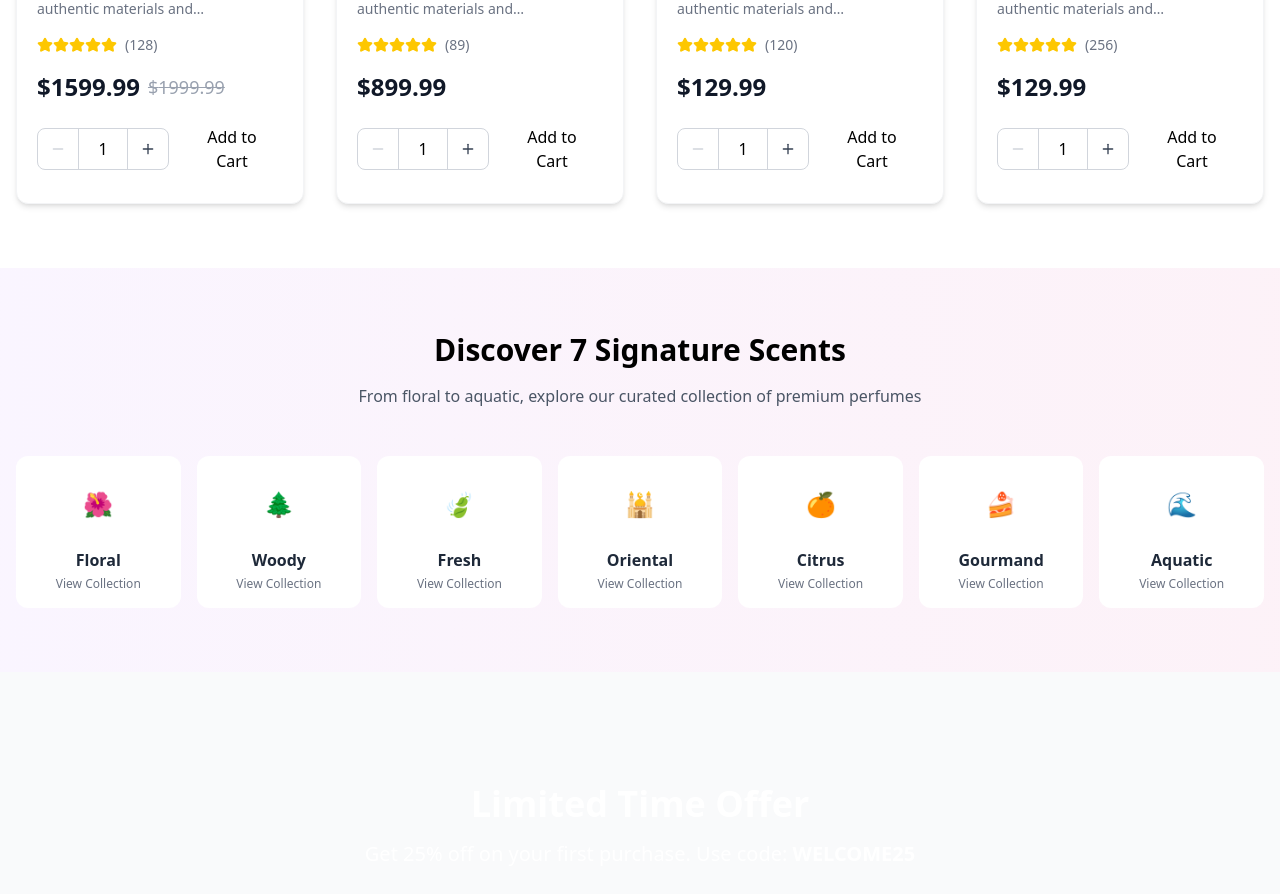
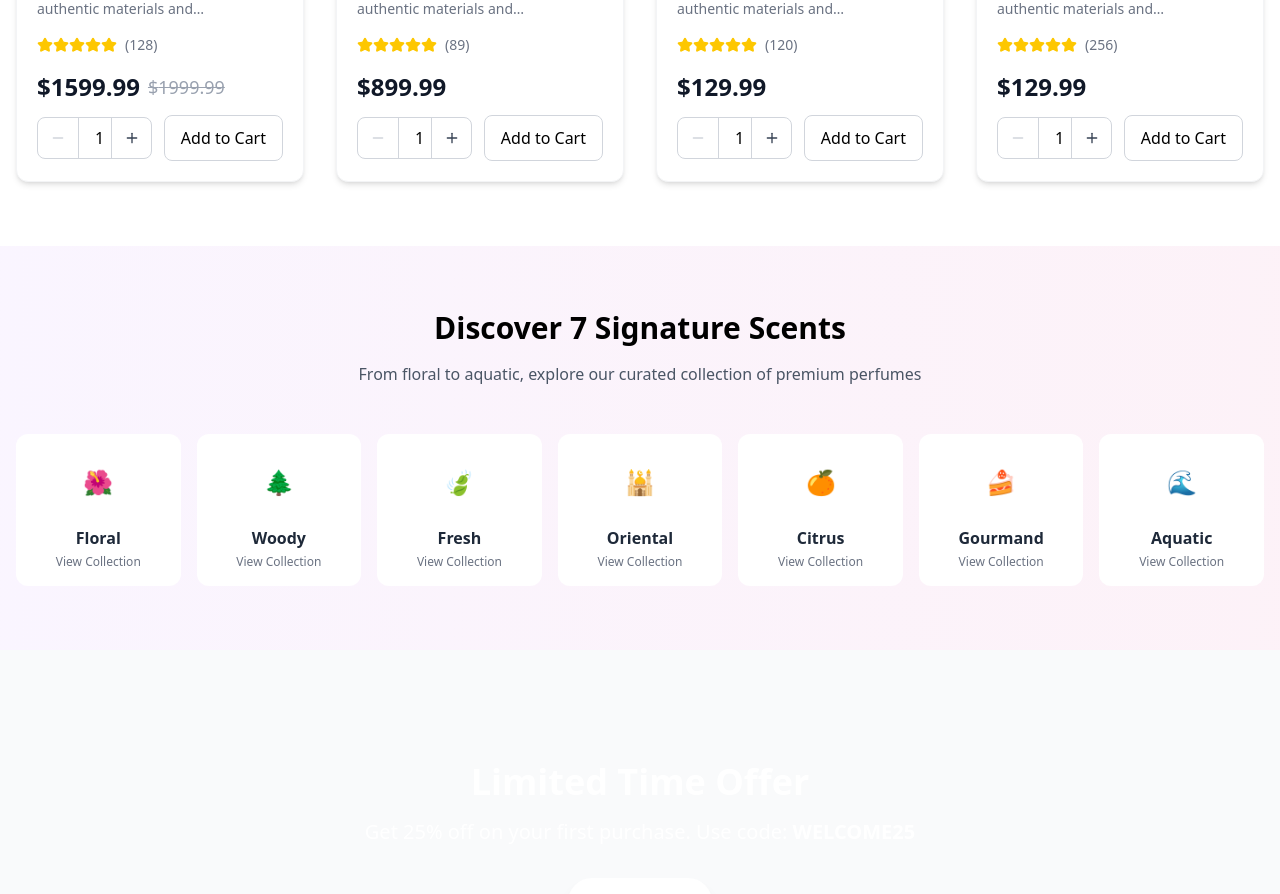
Before and after one commit to Muhammad-Munsif/e-commerce-website, a React (Vite) app: page / in a window 1280 px wide. Shown: the part 3088-3982 px from the top of the page. Built offline with nearby package versions, Linux system fonts and the light colour scheme.

Commit message:
small changes in Shop component

```diff
--- a/src/components/Navbar.jsx
+++ b/src/components/Navbar.jsx
@@ -3,7 +3,7 @@ import { Link, NavLink } from "react-router-dom";
 import {
   Menu,
   X,
-  ShoppingBag,
+
   Search,
   User,
   Heart,
--- a/src/components/ProductCard.jsx
+++ b/src/components/ProductCard.jsx
@@ -180,7 +180,7 @@ const ProductCard = ({ product }) => {
               >
                 <Minus className="w-4 h-4" />
               </button>
-              <span className="px-4 py-2 font-medium min-w-[50px] text-center border-x border-gray-300">
+              <span className="px-4 py-2 font-medium min-w-[30px] text-center border-x border-gray-300">
                 {quantity}
               </span>
               <button
@@ -194,7 +194,7 @@ const ProductCard = ({ product }) => {
             {/* Add to Cart Button */}
             <button
               onClick={handleAddToCart}
-              className="flex-1 flex items-center justify-center  py-2.5 px-4 rounded-lg  transition-colors font-medium"
+              className="flex-1 flex items-center justify-center text-nowrap border-1 border-gray-300 py-2.5 px-4 rounded-lg  transition-colors font-medium"
             >
               {/* <ShoppingCart className="w-5 h-5 mr-2" /> */}
               Add to Cart
--- a/src/pages/Home.jsx
+++ b/src/pages/Home.jsx
@@ -1,94 +1,31 @@
-import React from "react";
-import { Link } from "react-router-dom";
-import {
-  ArrowRight,
-  Sparkles,
-  Shield,
-  Truck,
-  RefreshCw,
-  Gem,
-  Wallet,
-  SprayCan,
-} from "lucide-react";
-import ProductCard from "../components/ProductCard";
+import React from 'react';
+import { Link } from 'react-router-dom';
+import { ArrowRight, Sparkles, Shield, Truck, RefreshCw, Gem, Wallet, SprayCan } from 'lucide-react';
+import ProductCard from '../components/ProductCard';
 
 const Home = () => {
   const featuredProducts = [
-    {
-      uid: 1,
-      name: "Diamond Solitaire Ring",
-      price: 1999.99,
-      oldPrice: 2499.99,
-      category: "Rings",
-      rating: 4.9,
-      reviews: 128,
-      discount: 20,
-      image:
-        "https://images.unsplash.com/photo-1599643478518-a784e5dc4c8f?w=500&h=500&fit=crop",
-    },
-    {
-      uid: 2,
-      name: "Gold Pendant Necklace",
-      price: 899.99,
-      category: "Pendants",
-      rating: 4.7,
-      reviews: 89,
-      image:
-        "https://images.unsplash.com/photo-1535632066927-ab7c9ab60908?w=500&h=500&fit=crop",
-    },
-    {
-      uid: 3,
-      name: "Premium Leather Wallet",
-      price: 129.99,
-      category: "Wallets",
-      rating: 4.7,
-      reviews: 120,
-      image:
-        "https://images.unsplash.com/photo-1620799139507-2a76f79a2f4d?w=500&h=500&fit=crop",
-    },
-    {
-      uid: 4,
-      name: "Floral Eau de Parfum",
-      price: 129.99,
-      category: "Perfumes",
-      rating: 4.8,
-      reviews: 256,
-      image:
-        "https://images.unsplash.com/photo-1541643600914-78b084683601?w=500&h=500&fit=crop",
-    },
+    { uid: 1, name: 'Diamond Solitaire Ring', price: 1999.99, oldPrice: 2499.99, category: 'Rings', rating: 4.9, reviews: 128, discount: 20, image: 'https://images.unsplash.com/photo-1599643478518-a784e5dc4c8f?w=500&h=500&fit=crop' },
+    { uid: 2, name: 'Gold Pendant Necklace', price: 899.99, category: 'Pendants', rating: 4.7, reviews: 89, image: 'https://images.unsplash.com/photo-1535632066927-ab7c9ab60908?w=500&h=500&fit=crop' },
+    { uid: 3, name: 'Premium Leather Wallet', price: 129.99, category: 'Wallets', rating: 4.7, reviews: 120, image: 'https://images.unsplash.com/photo-1620799139507-2a76f79a2f4d?w=500&h=500&fit=crop' },
+    { uid: 4, name: 'Floral Eau de Parfum', price: 129.99, category: 'Perfumes', rating: 4.8, reviews: 256, image: 'https://images.unsplash.com/photo-1541643600914-78b084683601?w=500&h=500&fit=crop' },
   ];
 
   const features = [
-    {
-      icon: <Truck className="w-8 h-8" />,
-      title: "Free Shipping",
-      description: "On orders over $100",
-    },
-    {
-      icon: <Shield className="w-8 h-8" />,
-      title: "Authenticity",
-      description: "100% genuine products",
-    },
-    {
-      icon: <RefreshCw className="w-8 h-8" />,
-      title: "Easy Returns",
-      description: "30-day return policy",
-    },
-    {
-      icon: <Sparkles className="w-8 h-8" />,
-      title: "Premium Quality",
-      description: "Luxury guaranteed",
-    },
+    { icon: <Truck className="w-8 h-8" />, title: 'Free Shipping', description: 'On orders over $100' },
+    { icon: <Shield className="w-8 h-8" />, title: 'Authenticity', description: '100% genuine products' },
+    { icon: <RefreshCw className="w-8 h-8" />, title: 'Easy Returns', description: '30-day return policy' },
+    { icon: <Sparkles className="w-8 h-8" />, title: 'Premium Quality', description: 'Luxury guaranteed' },
   ];
 
   const perfumeScents = [
-    { name: "Floral", icon: "🌺", color: "from-pink-100 to-rose-100" },
-    { name: "Woody", icon: "🌲", color: "from-amber-100 to-yellow-100" },
-    { name: "Fresh", icon: "🍃", color: "from-green-100 to-emerald-100" },
-    { name: "Oriental", icon: "🕌", color: "from-orange-100 to-red-100" },
-    { name: "Citrus", icon: "🍊", color: "from-yellow-100 to-orange-100" },
-    { name: "Gourmand", icon: "🍰", color: "from-brown-100 to-amber-100" },
-    { name: "Aquatic", icon: "🌊", color: "from-blue-100 to-cyan-100" },
+    { name: 'Floral', icon: '🌺', color: 'from-pink-100 to-rose-100' },
+    { name: 'Woody', icon: '🌲', color: 'from-amber-100 to-yellow-100' },
+    { name: 'Fresh', icon: '🍃', color: 'from-green-100 to-emerald-100' },
+    { name: 'Oriental', icon: '🕌', color: 'from-orange-100 to-red-100' },
+    { name: 'Citrus', icon: '🍊', color: 'from-yellow-100 to-orange-100' },
+    { name: 'Gourmand', icon: '🍰', color: 'from-brown-100 to-amber-100' },
+    { name: 'Aquatic', icon: '🌊', color: 'from-blue-100 to-cyan-100' },
   ];
 
   return (
@@ -103,8 +40,7 @@ const Home = () => {
                 Discover <span className="text-gold">Luxury</span> Redefined
               </h1>
               <p className="text-xl mb-8 text-gray-300">
-                Exquisite jewelry, premium wallets, and captivating perfumes.
-                Elevate your style with our curated collection.
+                Exquisite jewelry, premium wallets, and captivating perfumes. Elevate your style with our curated collection.
               </p>
               <Link
                 to="/shop"
@@ -117,25 +53,16 @@ const Home = () => {
             <div className="lg:w-1/2">
               <div className="grid grid-cols-2 gap-4">
                 {featuredProducts.slice(0, 4).map((product) => (
-                  <div
-                    key={product.uid}
-                    className="bg-white rounded-xl p-4 shadow-2xl transform hover:-translate-y-1 transition"
-                  >
+                  <div key={product.uid} className="bg-white rounded-xl p-4 shadow-2xl transform hover:-translate-y-1 transition">
                     <img
                       src={product.image}
                       alt={product.name}
                       className="w-full h-40 object-cover rounded-lg mb-3"
                     />
-                    <h3 className="font-semibold text-sm mb-1 truncate">
-                      {product.name}
-                    </h3>
+                    <h3 className="font-semibold text-sm mb-1 truncate">{product.name}</h3>
                     <div className="flex justify-between items-center">
-                      <span className="text-lg font-bold text-gold">
-                        ${product.price}
-                      </span>
-                      <span className="text-xs text-gray-500 bg-gray-100 px-2 py-1 rounded">
-                        {product.category}
-                      </span>
+                      <span className="text-lg font-bold text-gold">${product.price}</span>
+                      <span className="text-xs text-gray-500 bg-gray-100 px-2 py-1 rounded">{product.category}</span>
                     </div>
                   </div>
                 ))}
@@ -150,10 +77,7 @@ const Home = () => {
         <div className="container mx-auto px-4">
           <div className="grid grid-cols-1 md:grid-cols-2 lg:grid-cols-4 gap-8">
             {features.map((feature, index) => (
-              <div
-                key={index}
-                className="text-center p-6 bg-white rounded-xl shadow-sm hover:shadow-md transition"
-              >
+              <div key={index} className="text-center p-6 bg-white rounded-xl shadow-sm hover:shadow-md transition">
                 <div className="inline-flex items-center justify-center w-16 h-16 bg-gold text-white rounded-full mb-4">
                   {feature.icon}
                 </div>
@@ -168,9 +92,7 @@ const Home = () => {
       {/* Category Banners Section */}
       <section className="py-16">
         <div className="container mx-auto px-4">
-          <h2 className="text-3xl font-playfair font-bold text-center mb-12">
-            Explore Our Collections
-          </h2>
+          <h2 className="text-3xl font-playfair font-bold text-center mb-12">Explore Our Collections</h2>
 
           {/* Jewelry Banner - Rings & Pendants */}
           <div className="mb-12">
@@ -181,14 +103,11 @@ const Home = () => {
                     <div className="w-12 h-12 bg-gradient-to-r from-gold to-bronze rounded-full flex items-center justify-center mr-4">
                       <Gem className="w-6 h-6 text-white" />
                     </div>
-                    <h3 className="text-3xl font-playfair font-bold">
-                      Jewelry Collection
-                    </h3>
+                    <h3 className="text-3xl font-playfair font-bold">Jewelry Collection</h3>
                   </div>
                   <p className="text-gray-600 mb-6">
-                    Discover timeless elegance with our exquisite rings and
-                    pendants. Crafted with precision and passion, each piece
-                    tells a story of luxury.
+                    Discover timeless elegance with our exquisite rings and pendants.
+                    Crafted with precision and passion, each piece tells a story of luxury.
                   </p>
                   <div className="flex flex-wrap gap-4 mb-8">
                     <Link
@@ -206,9 +125,7 @@ const Home = () => {
                   </div>
                   <div className="flex items-center text-gray-600">
                     <span className="font-semibold mr-2">Starting from:</span>
-                    <span className="text-2xl font-bold text-gold">
-                      $499.99
-                    </span>
+                    <span className="text-2xl font-bold text-gold">$499.99</span>
                   </div>
                 </div>
                 <div className="lg:w-3/5 relative h-64 lg:h-96">
@@ -243,14 +160,11 @@ const Home = () => {
                     <div className="w-12 h-12 bg-gradient-to-r from-gray-300 to-gray-400 rounded-full flex items-center justify-center mr-4">
                       <Wallet className="w-6 h-6 text-gray-900" />
                     </div>
-                    <h3 className="text-3xl font-playfair font-bold">
-                      Premium Wallets
-                    </h3>
+                    <h3 className="text-3xl font-playfair font-bold">Premium Wallets</h3>
                   </div>
                   <p className="text-gray-300 mb-6">
-                    Elevate your everyday essentials with our collection of
-                    premium wallets. From classic leather to modern RFID
-                    protection, find your perfect companion.
+                    Elevate your everyday essentials with our collection of premium wallets.
+                    From classic leather to modern RFID protection, find your perfect companion.
                   </p>
                   <div className="flex flex-wrap gap-4 mb-8">
                     <Link
@@ -267,9 +181,7 @@ const Home = () => {
                     </Link>
                   </div>
                   <div className="flex items-center">
-                    <span className="font-semibold mr-2 text-gray-300">
-                      Starting from:
-                    </span>
+                    <span className="font-semibold mr-2 text-gray-300">Starting from:</span>
                     <span className="text-2xl font-bold">$89.99</span>
                   </div>
                 </div>
@@ -294,14 +206,11 @@ const Home = () => {
                     <div className="w-12 h-12 bg-gradient-to-r from-purple-400 to-pink-400 rounded-full flex items-center justify-center mr-4">
                       <SprayCan className="w-6 h-6 text-white" />
                     </div>
-                    <h3 className="text-3xl font-playfair font-bold">
-                      Signature Scents
-                    </h3>
+                    <h3 className="text-3xl font-playfair font-bold">Signature Scents</h3>
                   </div>
                   <p className="text-gray-600 mb-6">
-                    Experience luxury in every breath with our exclusive perfume
-                    collection. 7 distinct scent families, each telling a unique
-                    olfactory story.
+                    Experience luxury in every breath with our exclusive perfume collection.
+                    7 distinct scent families, each telling a unique olfactory story.
                   </p>
                   <div className="flex flex-wrap gap-4 mb-8">
                     <Link
@@ -319,9 +228,7 @@ const Home = () => {
                   </div>
                   <div className="flex items-center text-gray-600">
                     <span className="font-semibold mr-2">Starting from:</span>
-                    <span className="text-2xl font-bold text-purple-600">
-                      $99.99
-                    </span>
+                    <span className="text-2xl font-bold text-purple-600">$99.99</span>
                   </div>
                 </div>
                 <div className="lg:w-3/5 relative h-64 lg:h-96">
@@ -340,14 +247,10 @@ const Home = () => {
                             to={`/category/perfumes/${scent.name.toLowerCase()}`}
                             className="text-center group"
                           >
-                            <div
-                              className={`w-8 h-8 ${scent.color} rounded-full mx-auto mb-1 flex items-center justify-center group-hover:scale-110 transition`}
-                            >
+                            <div className={`w-8 h-8 ${scent.color} rounded-full mx-auto mb-1 flex items-center justify-center group-hover:scale-110 transition`}>
                               <span className="text-lg">{scent.icon}</span>
                             </div>
-                            <span className="text-xs font-medium group-hover:text-purple-600 transition">
-                              {scent.name}
-                            </span>
+                            <span className="text-xs font-medium group-hover:text-purple-600 transition">{scent.name}</span>
                           </Link>
                         ))}
                       </div>
@@ -364,13 +267,8 @@ const Home = () => {
       <section className="py-16 bg-white">
         <div className="container mx-auto px-4">
           <div className="flex justify-between items-center mb-12">
-            <h2 className="text-3xl font-playfair font-bold">
-              Featured Products
-            </h2>
-            <Link
-              to="/shop"
-              className="text-gold hover:text-yellow-600 font-semibold flex items-center"
-            >
+            <h2 className="text-3xl font-playfair font-bold">Featured Products</h2>
+            <Link to="/shop" className="text-gold hover:text-yellow-600 font-semibold flex items-center">
               View All
               <ArrowRight className="ml-2 w-4 h-4" />
             </Link>
@@ -387,12 +285,9 @@ const Home = () => {
       <section className="py-16 bg-gradient-to-r from-purple-50 to-pink-50">
         <div className="container mx-auto px-4">
           <div className="text-center mb-12">
-            <h2 className="text-3xl font-playfair font-bold mb-4">
-              Discover 7 Signature Scents
-            </h2>
+            <h2 className="text-3xl font-playfair font-bold mb-4">Discover 7 Signature Scents</h2>
             <p className="text-gray-600 max-w-2xl mx-auto">
-              From floral to aquatic, explore our curated collection of premium
-              perfumes
+              From floral to aquatic, explore our curated collection of premium perfumes
             </p>
           </div>
           <div className="grid grid-cols-2 md:grid-cols-4 lg:grid-cols-7 gap-4">
@@ -402,14 +297,10 @@ const Home = () => {
                 to={`/category/perfumes/${scent.name.toLowerCase()}`}
                 className="bg-white p-4 rounded-xl text-center hover:shadow-xl transition hover:-translate-y-2 group"
               >
-                <div
-                  className={`w-16 h-16 ${scent.color} rounded-full mx-auto mb-3 flex items-center justify-center group-hover:scale-110 transition`}
-                >
+                <div className={`w-16 h-16 ${scent.color} rounded-full mx-auto mb-3 flex items-center justify-center group-hover:scale-110 transition`}>
                   <span className="text-2xl">{scent.icon}</span>
                 </div>
-                <h4 className="font-semibold text-gray-800 mb-1">
-                  {scent.name}
-                </h4>
+                <h4 className="font-semibold text-gray-800 mb-1">{scent.name}</h4>
                 <p className="text-xs text-gray-500">View Collection</p>
               </Link>
             ))}
@@ -421,12 +312,9 @@ const Home = () => {
       <section className="py-16">
         <div className="container mx-auto px-4">
           <div className="bg-gradient-to-r from-gold to-bronze rounded-3xl p-8 md:p-12 text-center text-white">
-            <h2 className="text-3xl md:text-4xl font-playfair font-bold mb-4">
-              Limited Time Offer
-            </h2>
+            <h2 className="text-3xl md:text-4xl font-playfair font-bold mb-4">Limited Time Offer</h2>
             <p className="text-xl mb-8 max-w-2xl mx-auto">
-              Get 25% off on your first purchase. Use code:{" "}
-              <span className="font-bold">WELCOME25</span>
+              Get 25% off on your first purchase. Use code: <span className="font-bold">WELCOME25</span>
             </p>
             <Link
               to="/shop"
```
Also changed, not shown: src/components/ProductListItem.jsx (+4 -3 lines).
